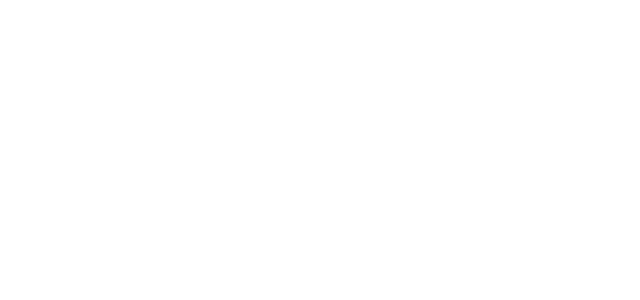
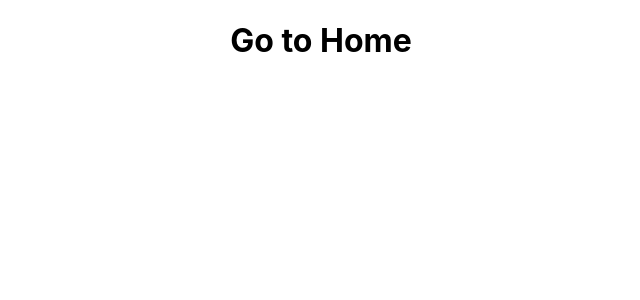
Before and after one commit to vahidinline/news-website, a React (Create React App) app: page /story/1 in a window 1280 px wide. Before the commit this address had no page. Shown: the top 300 px of the page, without its empty margins (319-959 px from the left). Built offline with nearby package versions, Linux system fonts and the light colour scheme.

Commit message:
send data from main to story by passing state

```diff
--- a/src/App.js
+++ b/src/App.js
@@ -3,13 +3,24 @@ import Login from './pages/Login';
 import { Routes, Route } from 'react-router-dom';
 
 import MainView from './pages/MainView';
+import ProfileView from './pages/ProfileView';
+import { useState } from 'react';
+import StoryView from './pages/StoryView';
 
 function App() {
+  const [isAuth, setIsAuth] = useState(true);
+
   return (
     <div className="App">
       <Routes>
-        <Route path="/" element={<MainView />} />
-        <Route path="/login" element={<Login />} />
+        =
+        <Route path="/" element={<Login />} />
+        <Route path="/main" element={<MainView setIsAuth={setIsAuth} />} />
+        <Route
+          path="/profile"
+          element={<ProfileView setIsAuth={setIsAuth} />}
+        />
+        <Route path="/story/:id" element={<StoryView />} />
       </Routes>
     </div>
   );
--- a/src/pages/MainView.jsx
+++ b/src/pages/MainView.jsx
@@ -1,11 +1,15 @@
-import { ListItem, ListItemButton, ListItemText } from '@mui/material';
+import { Button, ListItem, ListItemButton, ListItemText } from '@mui/material';
 import axios from 'axios';
 import { useEffect, useState } from 'react';
 import { useSelector } from 'react-redux';
+import { Link, useNavigate } from 'react-router-dom';
+import StoryView from './StoryView';
 
 const MainView = () => {
+  const navigate = useNavigate();
   const [news, setNews] = useState([]);
   const { value } = useSelector((state) => state.token);
+
   const getNews = () => {
     axios
       .get(`https://newsapi.org/v2/everything?q=bitcoin&apiKey=${value}`)
@@ -28,6 +32,9 @@ const MainView = () => {
             <ListItem key={i} component="div" disablePadding>
               <ListItemButton>
                 <ListItemText primary={e.title} secondary={e.publishedAt} />
+                <Link to={`/story/:${i}`} state={{ data: e }} className="link">
+                  Click
+                </Link>
               </ListItemButton>
             </ListItem>
           );
--- a/src/pages/ProfileView.jsx
+++ b/src/pages/ProfileView.jsx
@@ -0,0 +1,5 @@
+const ProfileView = () => {
+  return <div>Profile</div>;
+};
+
+export default ProfileView;
--- a/src/pages/StoryView.jsx
+++ b/src/pages/StoryView.jsx
@@ -0,0 +1,11 @@
+import { useLocation } from 'react-router-dom';
+
+const StoryView = (props) => {
+  console.log('props', props);
+  const location = useLocation();
+  const data = location.state?.data;
+  console.log('data', data);
+  return <h1> {data ? data.title : 'Go to Home'} </h1>;
+};
+
+export default StoryView;
```
